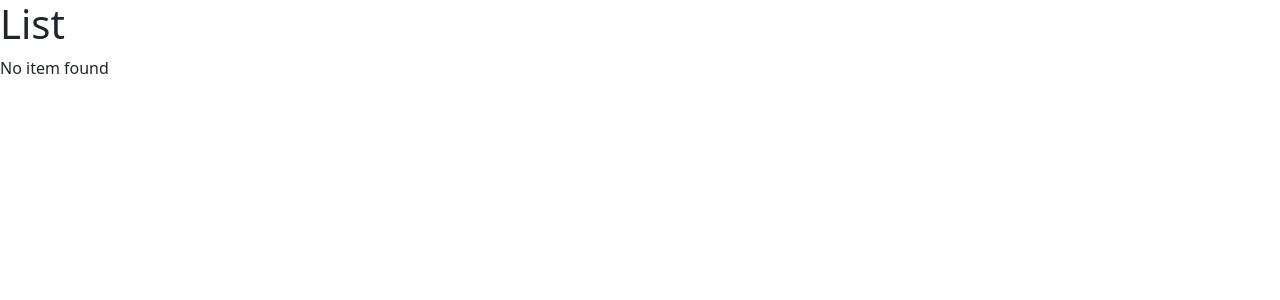
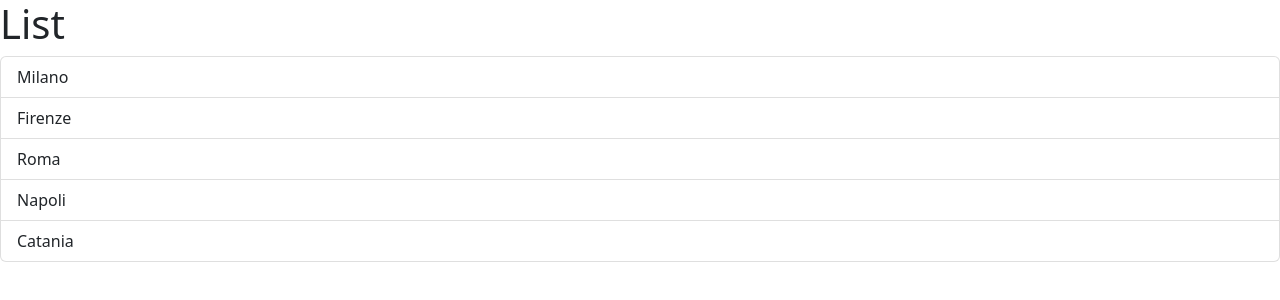
Before and after one commit to LucaRanieri96/first-react-application, a React (Vite) app in the folder react-app1/: page / in a window 1280 px wide. Shown: the top 300 px of the page. Built offline with nearby package versions, Linux system fonts and the light colour scheme.

Commit message:
see onClick behaviour

```diff
--- a/react-app1/src/components/ListGroup.tsx
+++ b/react-app1/src/components/ListGroup.tsx
@@ -7,14 +7,12 @@
   'Catania',
 ];
 
-items = [];
-
   return (
     <>
       <h1>List</h1>
       { items.length === 0 && <p>No item found</p>}
       <ul className="list-group">
-       {items.map(item => <li key={item} className="list-group-item">{item}</li>)}
+       {items.map((item, index) => <li key={item} className="list-group-item" onClick={()=> console.log(item, index)}>{item}</li>)}
       </ul>
     </>
   );
```
